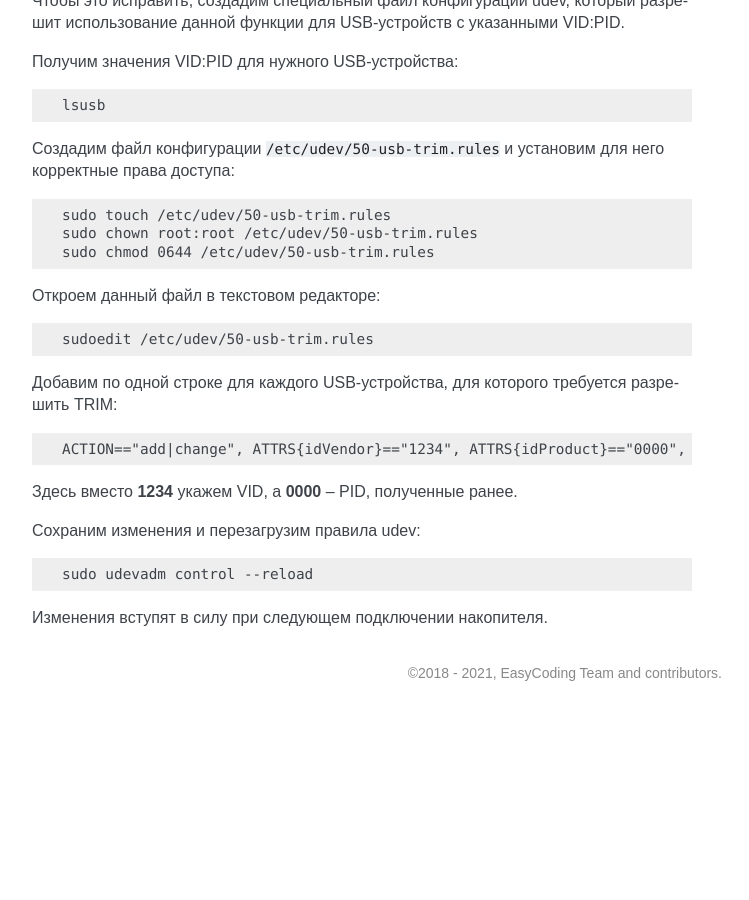
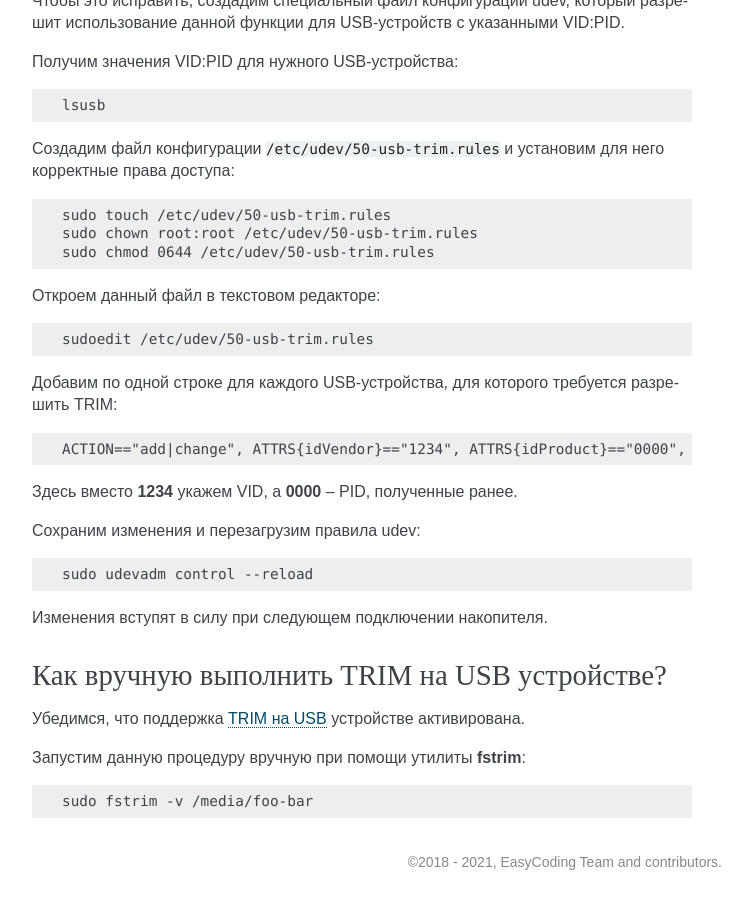
Before and after one commit to RussianFedora/FAQ, a Sphinx documentation site: the page built from source/hardware.rst, in a window 1280 px wide and 900 px high, scrolled down 28425 px. Shown: the whole window, without its empty margins (388-1137 px from the left). Built offline with Sphinx 7.4.7, drawn with Linux system fonts in a browser that asks for light colours; comment, search, counter and statistics services are not loaded; before the commit the page ends 29136 px from its top, so only the background shows below that; some of the changed text lies outside the part shown.

Commit message:
Added question about running TRIM manually on USB drives.

```diff
--- a/source/hardware.rst
+++ b/source/hardware.rst
@@ -1596,3 +1596,17 @@ ICC профиль можно получить либо на сайте прои
     sudo udevadm control --reload
 
 Изменения вступят в силу при следующем подключении накопителя.
+
+.. index:: trim, ssd, hdd, smr, usb
+.. _trim-usb-manual:
+
+Как вручную выполнить TRIM на USB устройстве?
+=================================================
+
+Убедимся, что поддержка :ref:`TRIM на USB <trim-usb>` устройстве активирована.
+
+Запустим данную процедуру вручную при помощи утилиты **fstrim**:
+
+.. code-block:: text
+
+    sudo fstrim -v /media/foo-bar
```
